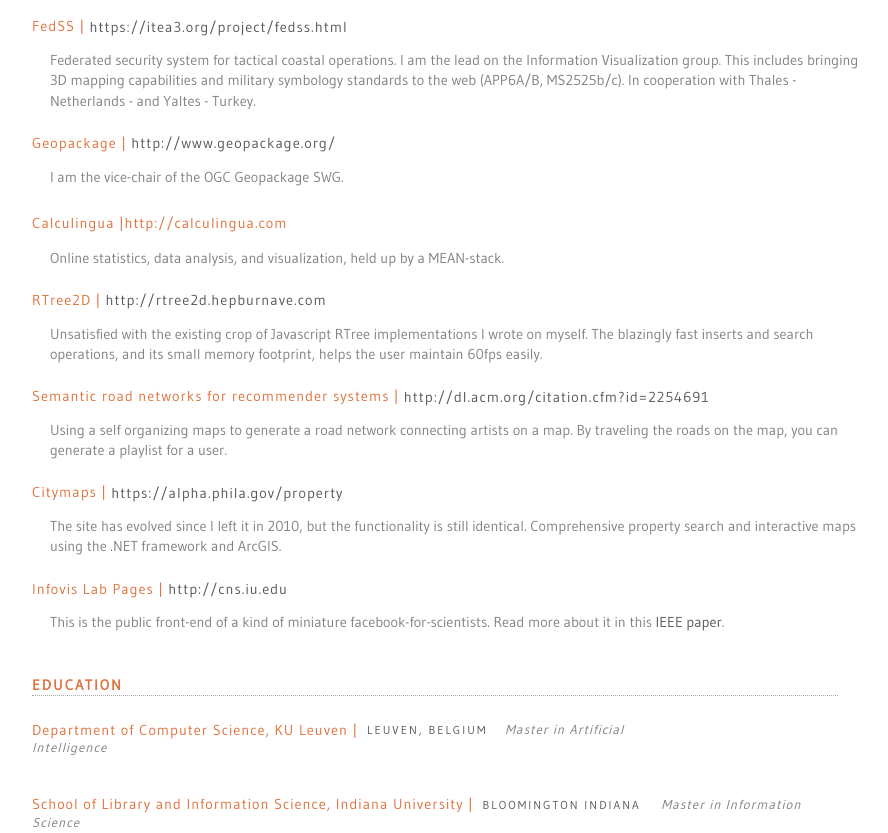
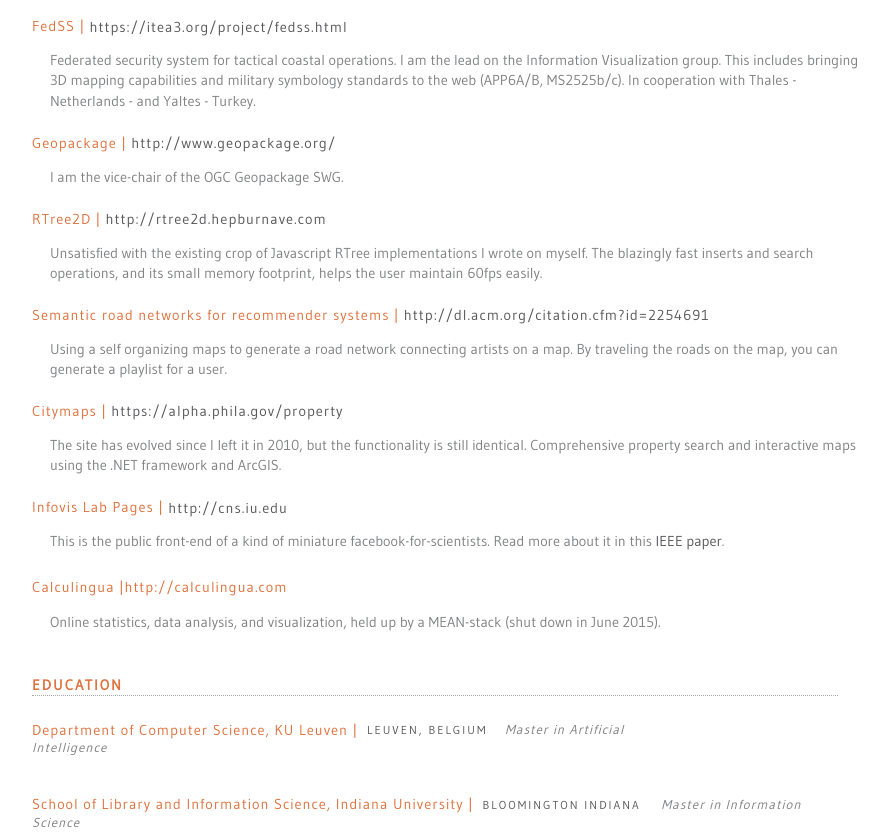
Before and after one commit to thomasneirynck/hepburnave-resume, a website: page index.html in a window 1280 px wide. Shown: the part 493-1326 px from the top of the page, without its empty margins (160-1048 px from the left). Drawn offline with Linux system fonts and the light colour scheme.

Commit message:
minor edits

```diff
--- a/index.html
+++ b/index.html
@@ -70,12 +70,6 @@
         I am the vice-chair of the OGC Geopackage SWG.
     </p>
 
-    <a class="primary-titles" href="http://calculingua.com" target="_blank">Calculingua | <p
-            class="links">http://calculingua.com</n></a>
-
-    <p class="category-description">
-        Online statistics, data analysis, and visualization, held up by a MEAN-stack.
-    </p>
 
     <a class="primary-titles" href="http://rtree2d.hepburnave.com" target="_blank">RTree2D | <p
             class="links">http://rtree2d.hepburnave.com</p></a>
@@ -109,6 +103,13 @@
     <p class="category-description">
         This is the public front-end of a kind of miniature facebook-for-scientists. Read more about it in this <a
             href="http://nwb.cns.iu.edu/papers/2007-neirynck-ivl.pdf" class="links">IEEE paper</a>.
+    </p>
+
+    <a class="primary-titles" href="http://calculingua.com" target="_blank">Calculingua | <p
+            class="links">http://calculingua.com</n></a>
+
+    <p class="category-description">
+        Online statistics, data analysis, and visualization, held up by a MEAN-stack (shut down in June 2015).
     </p>
 
     <h2 class="category-headers">Education</h2>
```
